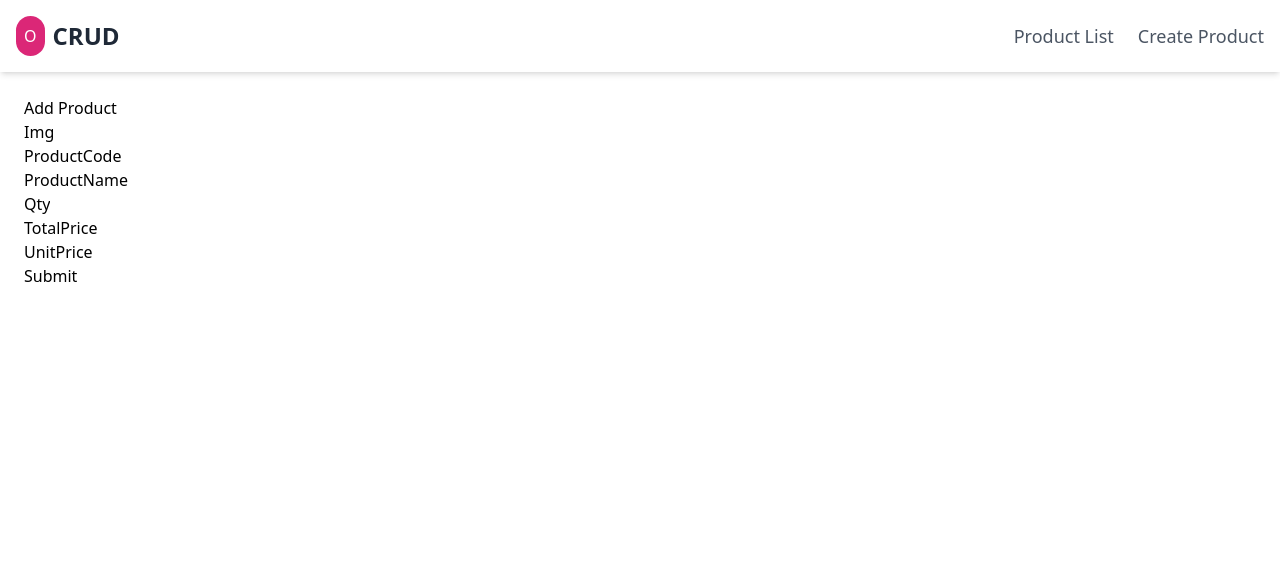
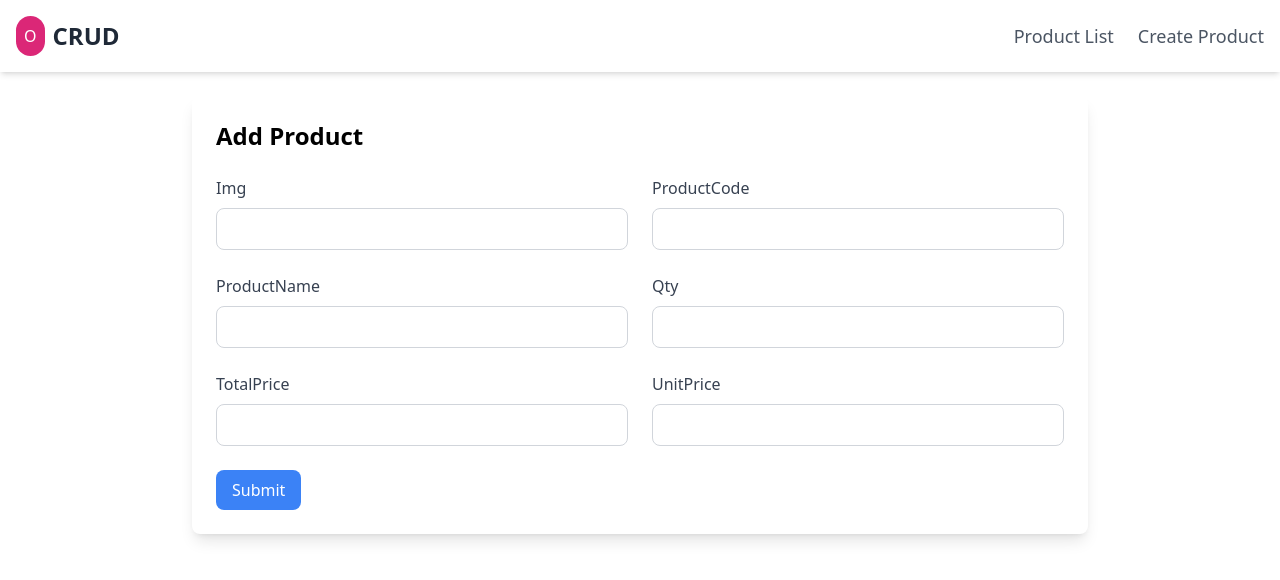
Before and after one commit to shakilcse12/crud-next, a Next.js app: page /add in a window 1280 px wide. Shown: the top 580 px of the page. Built offline with nearby package versions, Linux system fonts and the light colour scheme.

Commit message:
create/add product page ui updated

```diff
--- a/src/app/add/page.tsx
+++ b/src/app/add/page.tsx
@@ -27,20 +27,29 @@ export default function AddProduct() {
   };
 
   return (
-    <form onSubmit={handleSubmit}>
-      <h1>Add Product</h1>
+    <form onSubmit={handleSubmit} className="max-w-4xl mx-auto p-6 bg-white rounded-lg shadow-lg">
+  <h1 className="text-2xl font-semibold mb-6">Add Product</h1>
+  <div className="grid grid-cols-1 md:grid-cols-2 gap-6">
     {Object.keys(formData).map((key) => (
-        <div key={key}>
-          <label>{key}</label>
+      <div key={key} className="flex flex-col">
+        <label className="text-gray-700 font-medium mb-2">{key}</label>
         <input
           type="text"
           name={key}
           value={formData[key]}
           onChange={handleChange}
+          className="border border-gray-300 p-2 rounded-lg"
         />
       </div>
     ))}
-      <button type="submit">Submit</button>
+  </div>
+  <button
+    type="submit"
+    className="mt-6 bg-blue-500 text-white px-4 py-2 rounded-lg hover:bg-blue-600 transition"
+  >
+    Submit
+  </button>
 </form>
+
   );
 }
```
Lines whose indentation alone changed are shown as unchanged.
